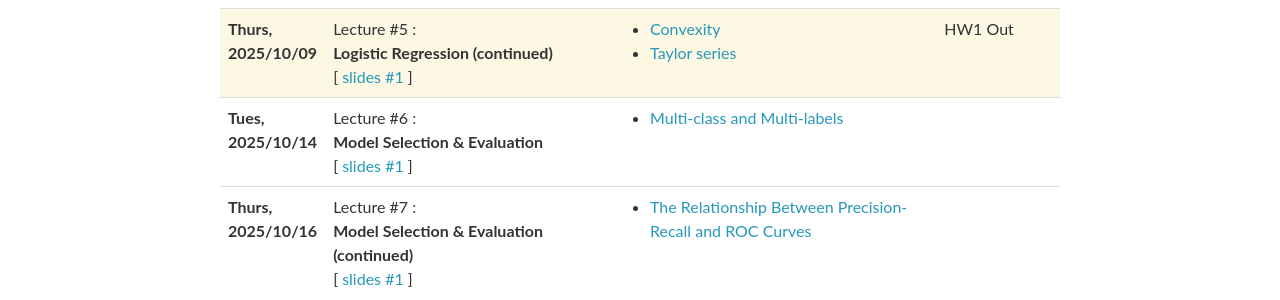
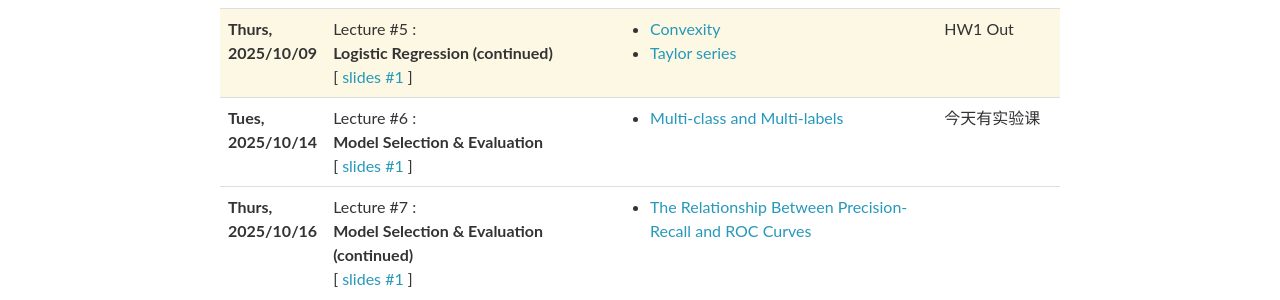
Before and after one commit to SEUML/ml-spring-2025, a Jekyll site: the page built from _pages/lectures.md, in a window 1280 px wide and 1228 px high. Shown: the part 609-909 px from the top of the window. Built offline with Jekyll 4.4.1, drawn with Linux system fonts in a browser that asks for light colours; nearby versions of some CDN libraries; comment, search, counter and statistics services are not loaded.

Commit message:
Update lectures.yml

```diff
--- a/_data/lectures.yml
+++ b/_data/lectures.yml
@@ -51,7 +51,7 @@
   slides: "../assets/slides/lecture4.pdf"
   readings:
     - <a href="https://en.wikipedia.org/wiki/Multi-label_classification" target="_blank"> Multi-class and Multi-labels </a>
-  logistics:
+  logistics: 今天有实验课
 
 - date: Thurs, 2025/10/16
   title: >
```
